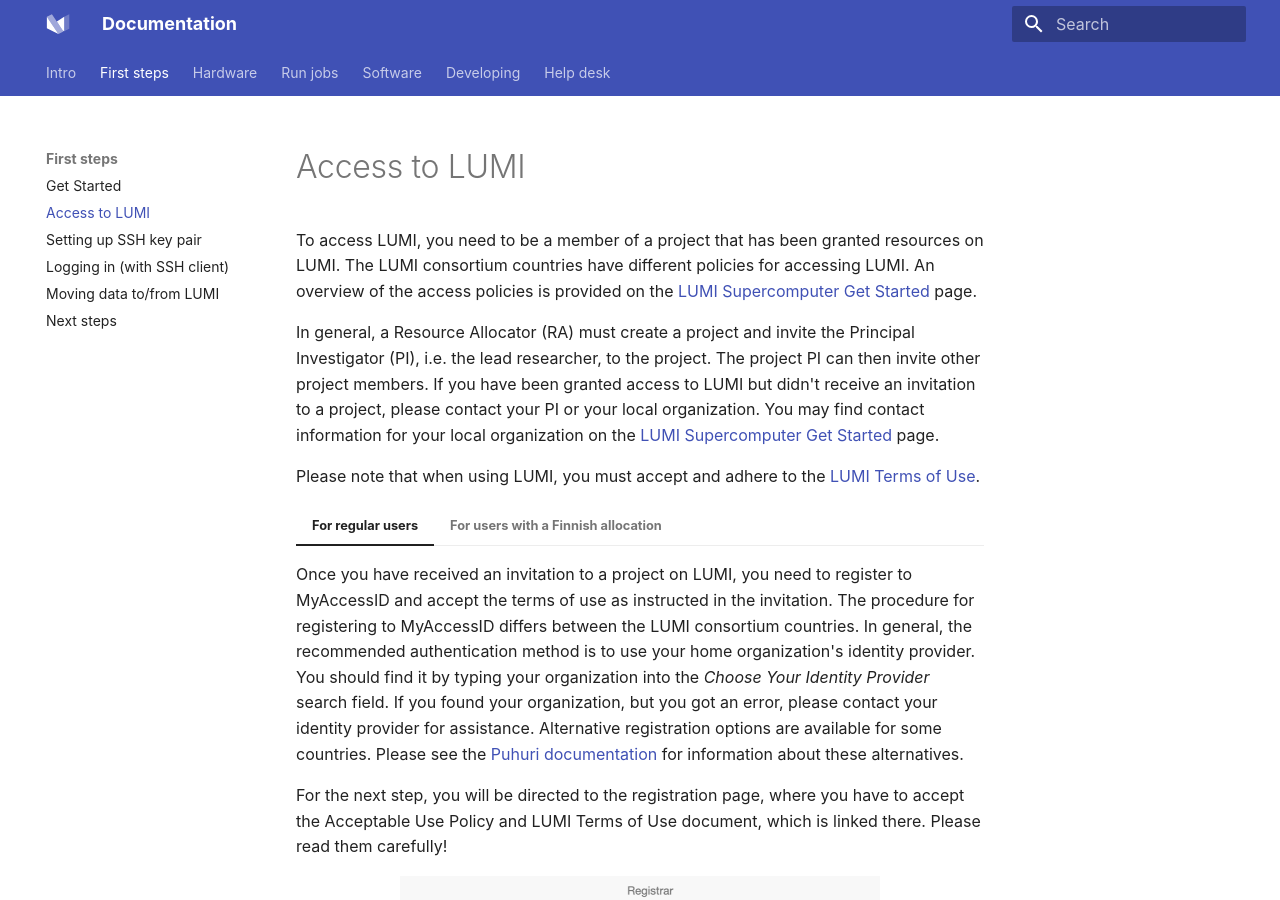
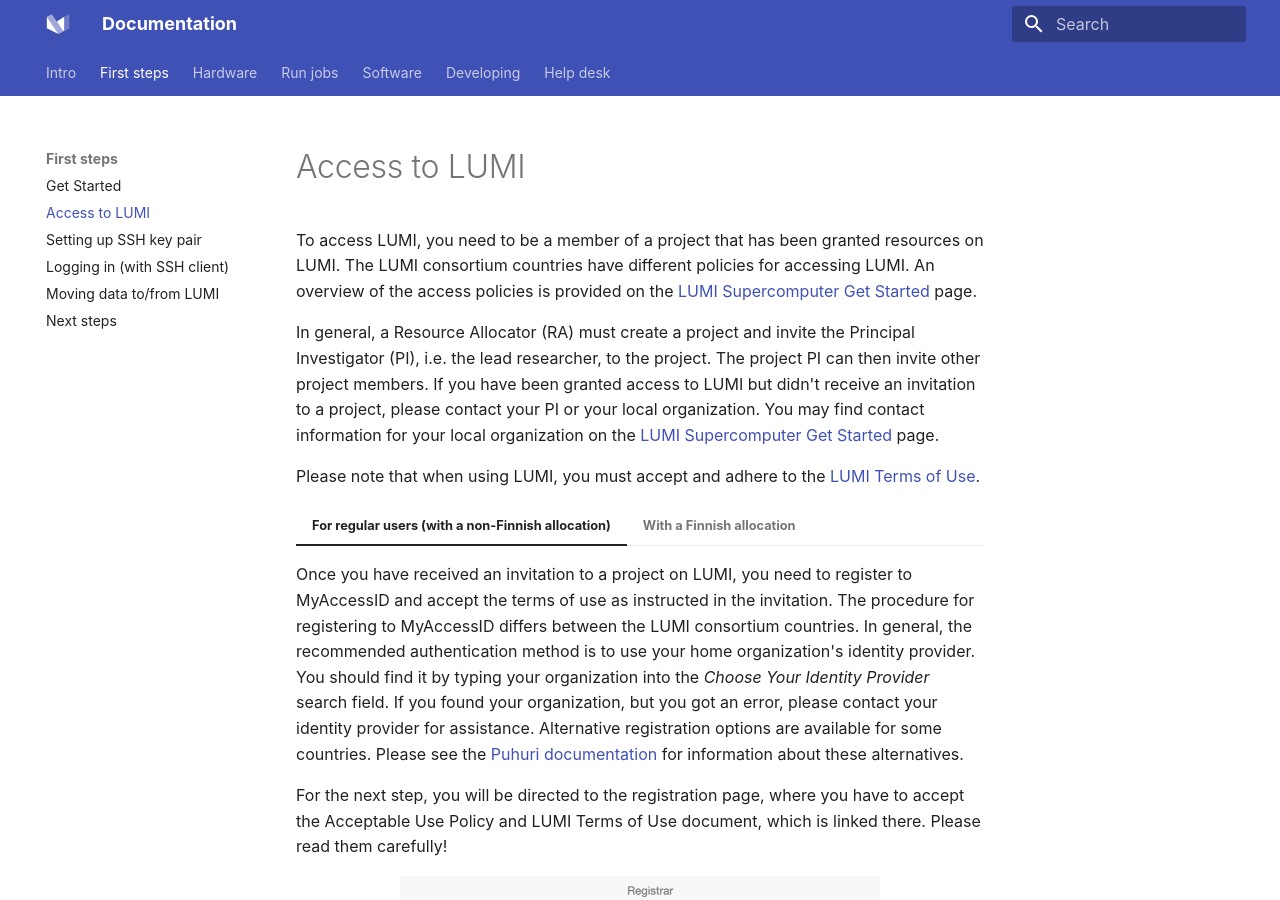
Before and after one commit to Lumi-supercomputer/lumi-userguide, an MkDocs documentation site: the page built from docs/firststeps/accessLUMI.md, in a window 1280 px wide and 900 px high. Built offline with MkDocs 1.6.1 and Material for MkDocs 9.7.7, drawn with Linux system fonts in a browser that asks for light colours.

Commit message:
Update "Regular users | ..Finnish allocation" tabs
Based on the PR #84 :
Some users with a Finnish allocation might click the "For regular users" tab without reading further / noticing the second tab.
Now it has been: "For regular users | For users with a Finnish allocation"
To be changed e.g. to: "For regular users (with a non-Finnish allocation) | With a Finnish allocation" ?

```diff
--- a/docs/firststeps/accessLUMI.md
+++ b/docs/firststeps/accessLUMI.md
@@ -32,7 +32,7 @@
 Please note that when using LUMI, you must accept and adhere to the [LUMI Terms
 of Use][terms-of-use].
 
-=== "For regular users"
+=== "For regular users (with a non-Finnish allocation)"
 
     Once you have received an invitation to a project on LUMI, you need to register to MyAccessID and accept the terms of use as instructed in the invitation. The procedure for registering to MyAccessID differs between the LUMI consortium countries. In general, the recommended authentication method is to use your home organization's identity provider. You should find it by typing your organization into the *Choose Your Identity Provider* search field. If you found your organization, but you got an error, please contact your identity provider for assistance. Alternative registration options are available for some countries. Please see the [Puhuri documentation][eidas-eduid] for information about these alternatives.
 
@@ -50,6 +50,6 @@
 
     <iframe id="kaltura_player" src="https://api.kaltura.nordu.net/p/191/sp/19100/embedIframeJs/uiconf_id/14971191/partner_id/191?iframeembed=true&playerId=kaltura_player&entry_id=0_qb2xq6e9&flashvars[streamerType]=auto&amp;flashvars[localizationCode]=en&amp;flashvars[leadWithHTML5]=true&amp;flashvars[sideBarContainer.plugin]=true&amp;flashvars[sideBarContainer.position]=left&amp;flashvars[sideBarContainer.clickToClose]=true&amp;flashvars[chapters.plugin]=true&amp;flashvars[chapters.layout]=vertical&amp;flashvars[chapters.thumbnailRotator]=false&amp;flashvars[streamSelector.plugin]=true&amp;flashvars[EmbedPlayer.SpinnerTarget]=videoHolder&amp;flashvars[dualScreen.plugin]=true&amp;flashvars[hotspots.plugin]=1&amp;flashvars[Kaltura.addCrossoriginToIframe]=true&amp;&wid=0_zexcx6xb" width="100%" height="400" allowfullscreen webkitallowfullscreen mozAllowFullScreen allow="autoplay *; fullscreen *; encrypted-media *" sandbox="allow-downloads allow-forms allow-same-origin allow-scripts allow-top-navigation allow-pointer-lock allow-popups allow-modals allow-orientation-lock allow-popups-to-escape-sandbox allow-presentation allow-top-navigation-by-user-activation" frameborder="0" title="LUMI Getting Started: Account via MyAccessID"></iframe>
 
-=== "For users with a Finnish allocation"
+=== "With a Finnish allocation"
 
     Users with a Finnish allocation (via [MyCSC](https://my.csc.fi/welcome)) must follow the instructions given in the [CSC documentation for creating a Finnish LUMI project](https://docs.csc.fi/accounts/how-to-create-new-project/#creating-a-lumi-project-and-applying-for-resources).
```
